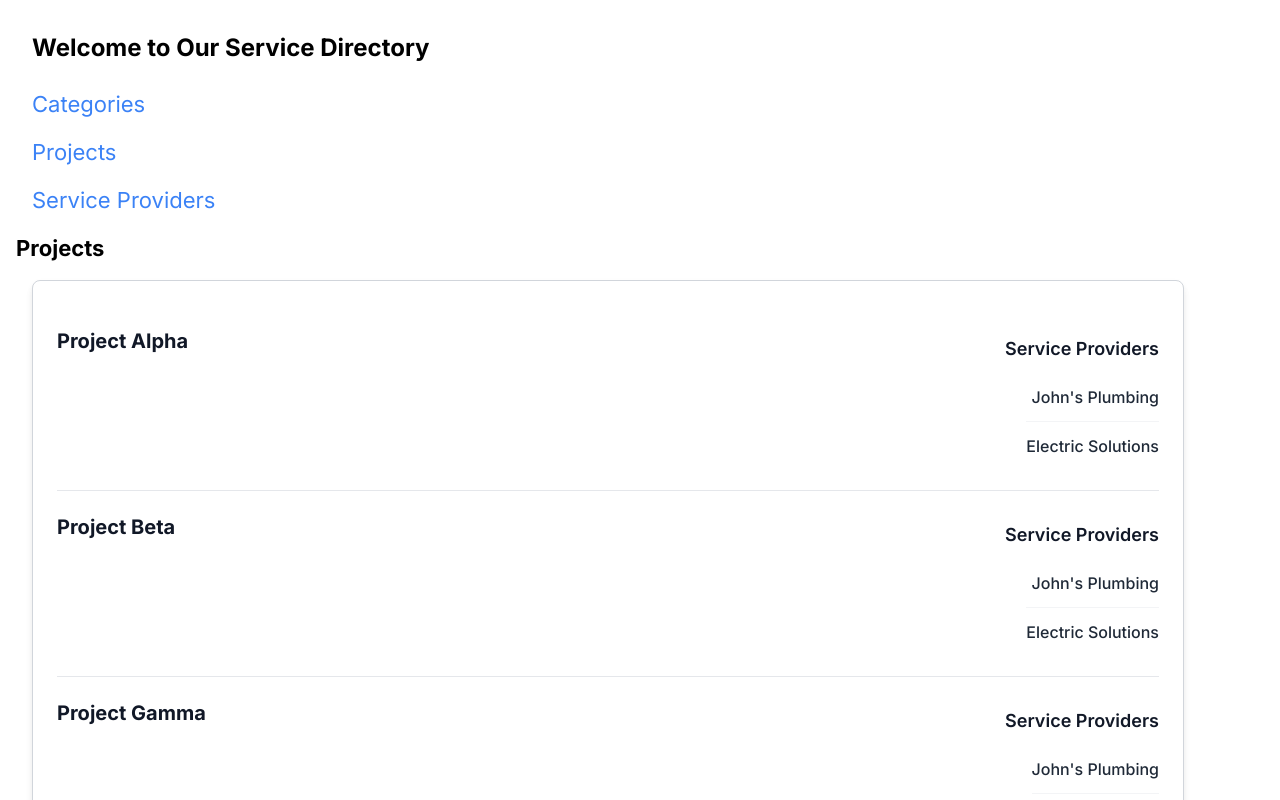
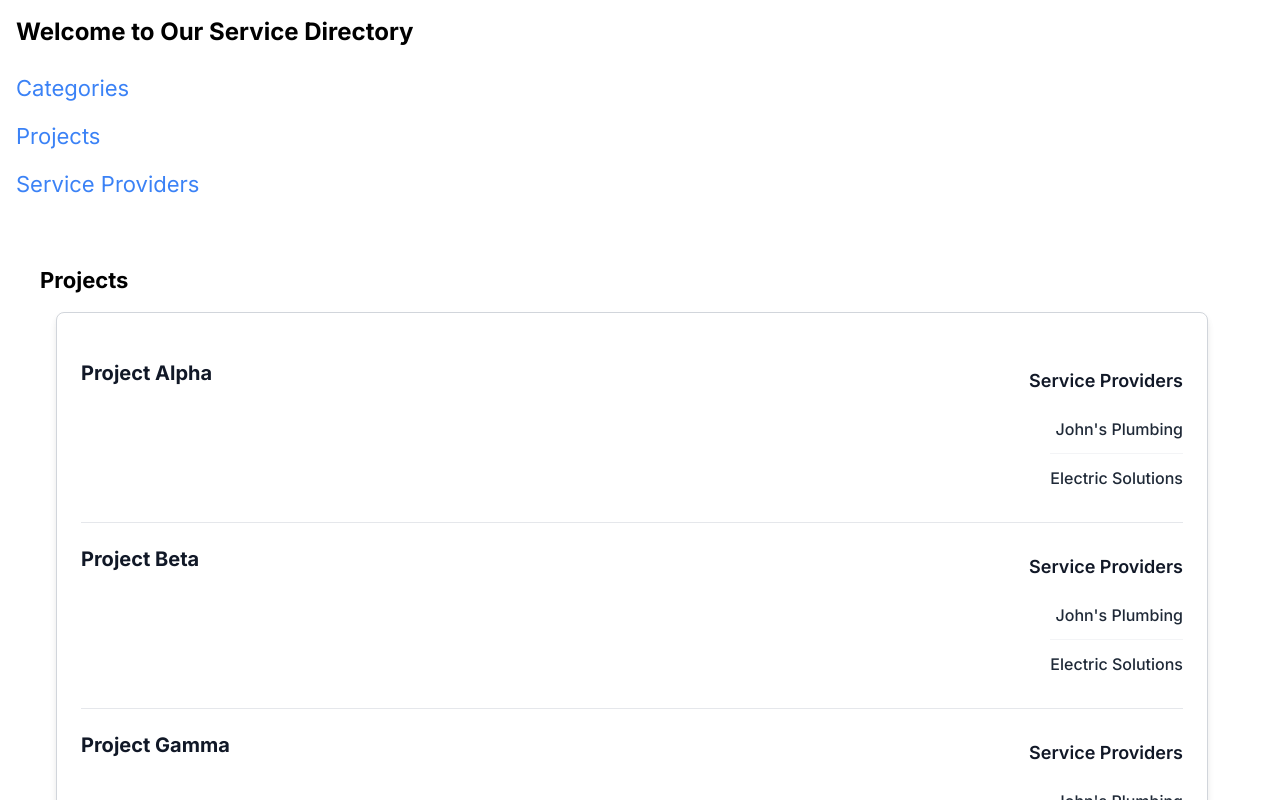
Before and after one commit to RobinNagpal/ChainedAssets, a Next.js app: page /projects in a window 1280 px wide. Shown: the top 800 px of the page. Built offline with nearby package versions, Linux system fonts and the light colour scheme; a web font is replaced by a local one.

Commit message:
wrapped all lists and details in dodao PageWrapper

```diff
--- a/src/app/projects/[id]/page.tsx
+++ b/src/app/projects/[id]/page.tsx
@@ -2,6 +2,7 @@
 import TempNav from '@/components/TempNav'
 import { projects } from '../../data/projects'
 import ProjectDetails from '@/components/ProjectDetails'
+import PageWrapper from '@/components/PageWrapper'
 
 export default function ProjectPage({ params }: { params: { id: string } }) {
   const { id } = params
@@ -14,11 +15,13 @@ export default function ProjectPage({ params }: { params: { id: string } }) {
   return (
     <div className="p-4">
       <TempNav />
-      <h1 className="mb-4 text-2xl font-bold">{project.name}</h1>
-      <ProjectDetails
-        projectId={project.id}
-        projectName={project.name}
-      ></ProjectDetails>
+      <PageWrapper>
+        <h1 className="mb-4 text-2xl font-bold">{project.name}</h1>
+        <ProjectDetails
+          projectId={project.id}
+          projectName={project.name}
+        ></ProjectDetails>
+      </PageWrapper>
     </div>
   )
 }
--- a/src/app/projects/page.tsx
+++ b/src/app/projects/page.tsx
@@ -3,13 +3,16 @@ import TempNav from '@/components/TempNav'
 import Link from 'next/link'
 import { projects } from '../data/projects'
 import ProjectList from '@/components/ProjectList'
+import PageWrapper from '@/components/PageWrapper'
 
 export default function ProjectsPage() {
   return (
-    <div className="p-4">
-      <TempNav />
+    <>
+    <TempNav />
+    <PageWrapper>
       <h1 className="mb-4 text-2xl font-bold">Projects</h1>
       <ProjectList></ProjectList>
-    </div>
+      </PageWrapper>
+      </>
   )
 }
--- a/src/app/service-providers/[id]/page.tsx
+++ b/src/app/service-providers/[id]/page.tsx
@@ -5,6 +5,7 @@ import Link from 'next/link'
 import { serviceProviders } from '../../data/serviceProviders'
 import { categories } from '../../data/categories'
 import { projects } from '../../data/projects'
+import PageWrapper from '@/components/PageWrapper'
 
 export default function ServiceProviderPage({
   params,
@@ -21,10 +22,12 @@ export default function ServiceProviderPage({
   return (
     <div className="p-4">
       <TempNav />
+      <PageWrapper>
       <ServiceProviderDetails
         serviceProviderId={provider.id}
         serviceProviderName={provider.name}
-      ></ServiceProviderDetails>
+        ></ServiceProviderDetails>
+        </PageWrapper>
     </div>
   )
 }
--- a/src/app/service-providers/page.tsx
+++ b/src/app/service-providers/page.tsx
@@ -1,4 +1,5 @@
 // app/service-providers/page.js
+import PageWrapper from '@/components/PageWrapper'
 import ServiceProvidersList from '@/components/ServiceProvidersList'
 import TempNav from '@/components/TempNav'
 
@@ -6,8 +7,10 @@ export default function ServiceProvidersPage() {
   return (
     <div className="p-4">
       <TempNav />
+      <PageWrapper>
       <h1 className="mb-4 text-2xl font-bold">Service Providers</h1>
-      <ServiceProvidersList></ServiceProvidersList>
+        <ServiceProvidersList></ServiceProvidersList>
+        </PageWrapper>
     </div>
   )
 }
--- /dev/null
+++ b/src/components/MainContainer.tsx
@@ -0,0 +1,3 @@
+export default function MainContainer({ children }: { children: React.ReactNode }) {
+    return <div className="w-full mx-auto max-w-7xl sm:px-2 lg:px-8">{children}</div>;
+  }
--- /dev/null
+++ b/src/components/PageWrapper.tsx
@@ -0,0 +1,10 @@
+import MainContainer from './MainContainer';
+import { PropsWithChildren } from 'react';
+
+export default function PageWrapper({ children, className }: PropsWithChildren & { className?: string }) {
+  return (
+    <MainContainer>
+      <div className={`pb-6 pt-6 md:pb-8 md:pt-8 lg:pb-12 lg:pt-12 pl-2 pr-2 ${className || ''}`}>{children}</div>
+    </MainContainer>
+  );
+}
```
